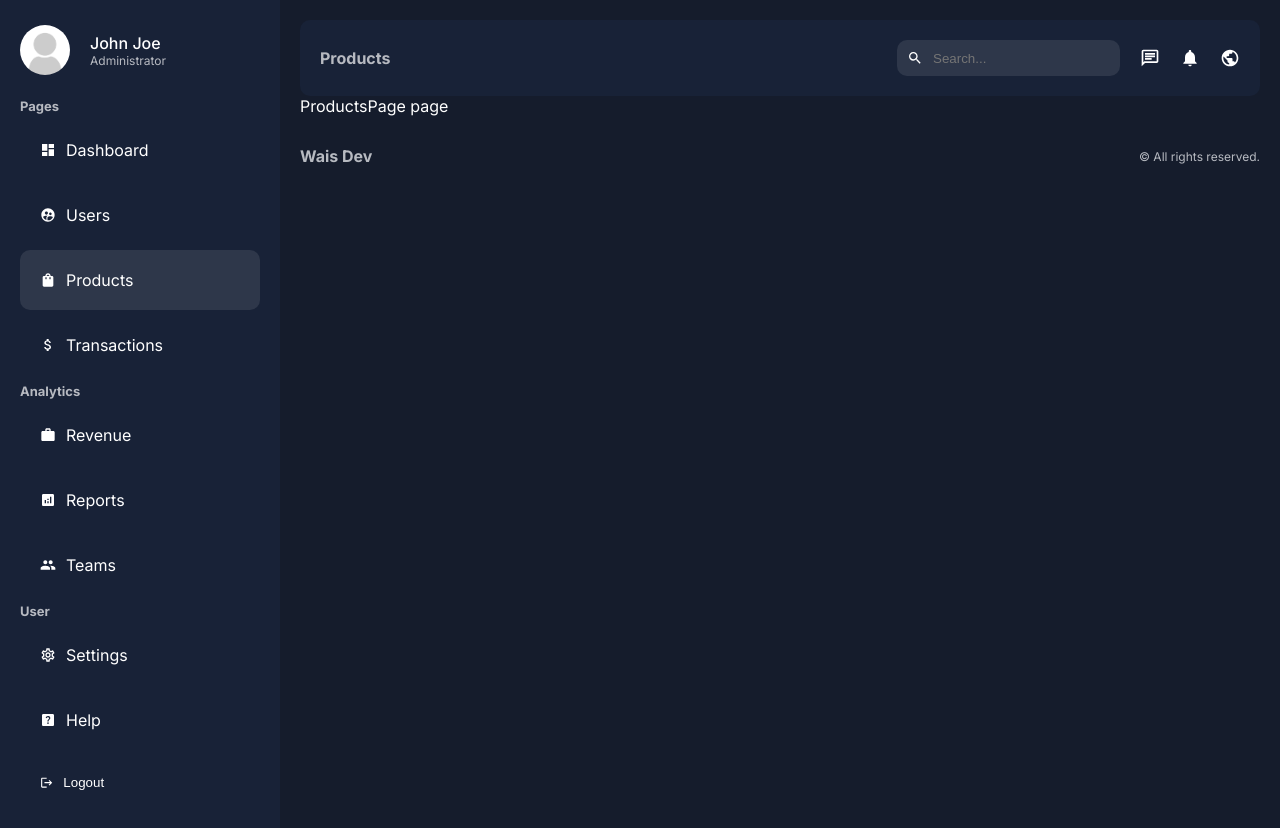
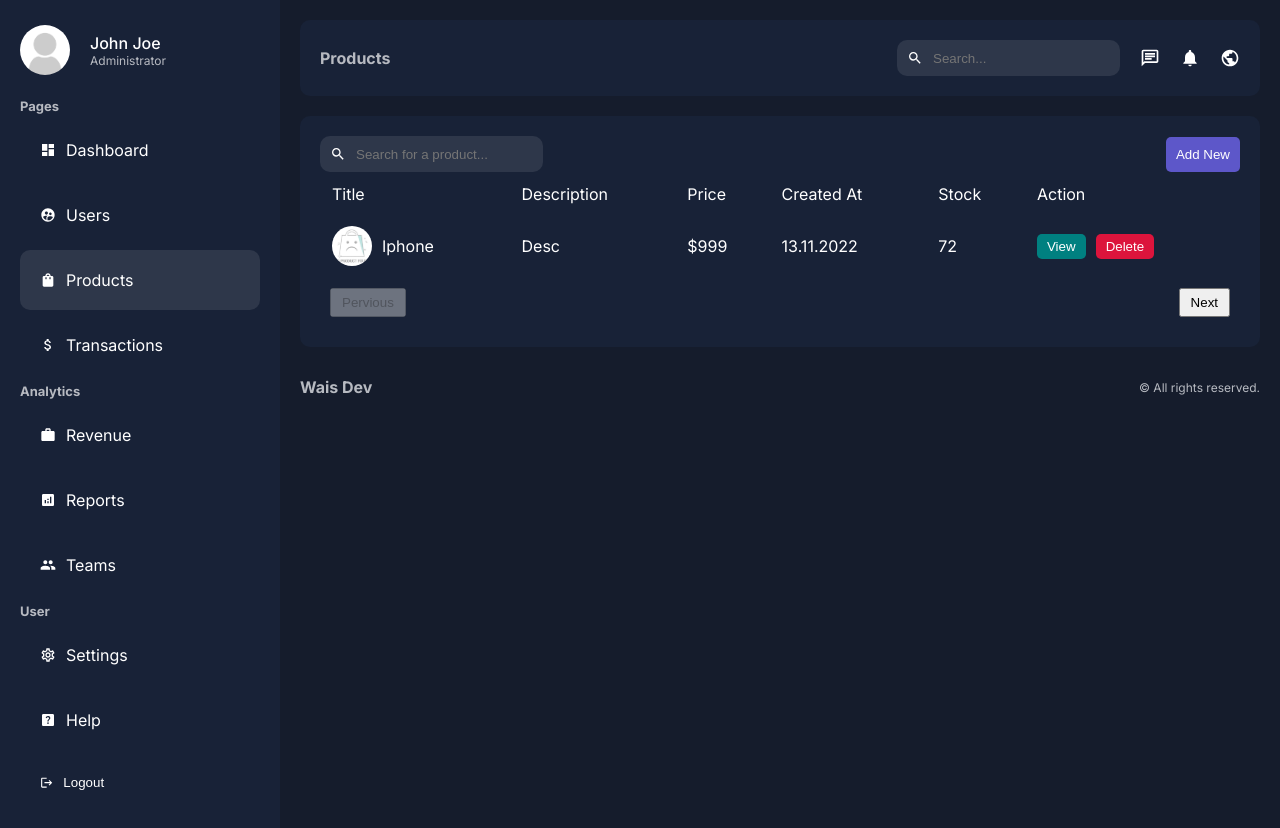
Before and after one commit to wmz786/nextjs14-admin-dashboard, a Next.js app: page /dashboard/products in a window 1280 px wide. Built offline with nearby package versions, Linux system fonts and the light colour scheme.

Commit message:
products and styles

```diff
--- a/app/dashboard/products/page.jsx
+++ b/app/dashboard/products/page.jsx
@@ -1,5 +1,65 @@
+import Search from "@/app/ui/dashboard/search/search";
+import styles from "@/app/ui/dashboard/products/products.module.css";
+import Link from "next/link";
+import Image from "next/image";
+import Pagination from "@/app/ui/dashboard/pagination/pagination";
+
 const ProductsPage = () => {
-  return <div>ProductsPage page</div>;
+  return (
+    <div className={styles.container}>
+      <div className={styles.top}>
+        <Search placeholder="Search for a product..." />
+        <Link href="/dashboard/products/add">
+          <button className={styles.addButton}>Add New</button>
+        </Link>
+      </div>
+      <table className={styles.table}>
+        <thead>
+          <tr>
+            <td>Title</td>
+            <td>Description</td>
+            <td>Price</td>
+            <td>Created At</td>
+            <td>Stock</td>
+            <td>Action</td>
+          </tr>
+        </thead>
+        <tbody>
+          <tr>
+            <td>
+              <div className={styles.product}>
+                <Image
+                  src="/noproduct.jpg"
+                  alt=""
+                  width={40}
+                  height={40}
+                  className={styles.productImage}
+                />
+                Iphone
+              </div>
+            </td>
+            <td>Desc</td>
+            <td>$999</td>
+            <td>13.11.2022</td>
+            <td>72</td>
+            <td>
+              <div className={styles.buttons}>
+                <Link href="/">
+                  <button className={`${styles.button} ${styles.view}`}>
+                    View
+                  </button>
+                </Link>
+                <button className={`${styles.button} ${styles.delete}`}>
+                  Delete
+                </button>
+              </div>
+            </td>
+          </tr>
+        </tbody>
+      </table>
+      <Pagination />
+    </div>
+  );
 };
 
 export default ProductsPage;
--- /dev/null
+++ b/app/ui/dashboard/products/products.module.css
@@ -0,0 +1,61 @@
+.container {
+  background-color: var(--bgSoft);
+  padding: 20px;
+  border-radius: 10px;
+  margin-top: 20px;
+}
+
+.top {
+  display: flex;
+  align-items: center;
+  justify-content: space-between;
+}
+
+.addButton {
+  padding: 10px;
+  background-color: #5d57c9;
+  color: var(--text);
+  border: none;
+  border-radius: 5px;
+  cursor: pointer;
+}
+
+.table {
+  width: 100%;
+}
+
+.table td {
+  padding: 10px;
+}
+
+.product {
+  display: flex;
+  align-items: center;
+  gap: 10px;
+}
+
+.productImage {
+  border-radius: 50%;
+  object-fit: cover;
+}
+
+.buttons {
+  display: flex;
+  gap: 10px;
+}
+
+.button {
+  padding: 5px 10px;
+  border-radius: 5px;
+  color: var(--text);
+  border: none;
+  cursor: pointer;
+}
+
+.view {
+  background-color: teal;
+}
+
+.delete {
+  background-color: crimson;
+}
```
